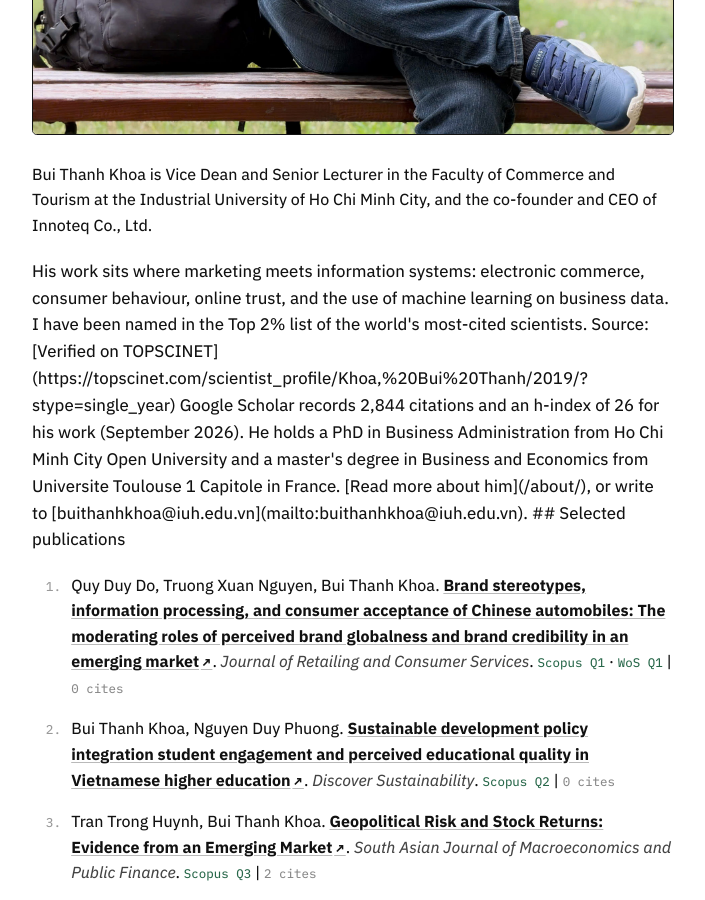
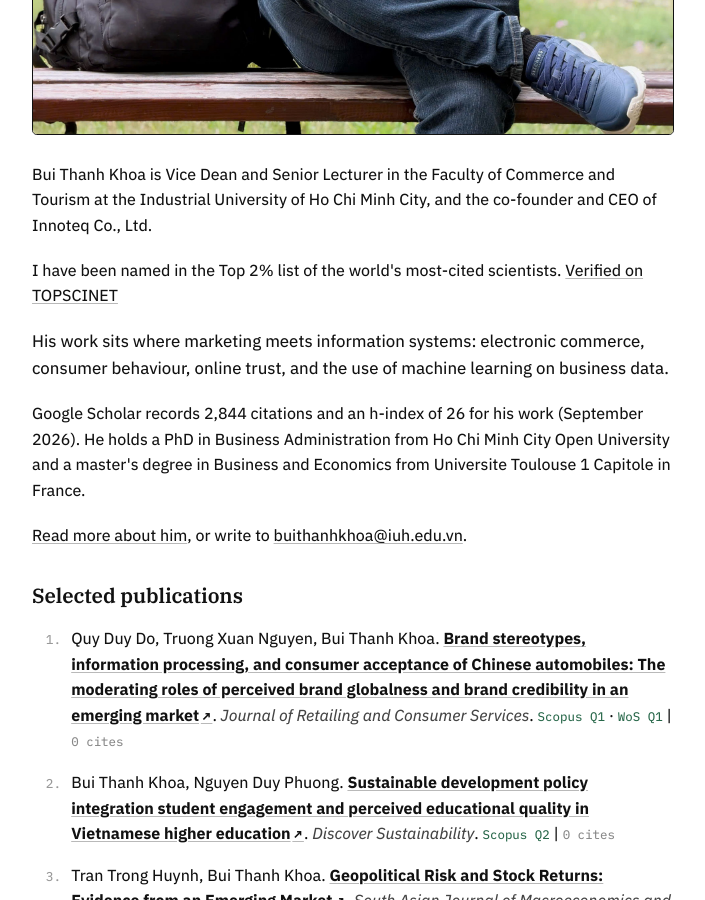
Before and after one commit to KhoaBThanh/KhoaBThanh, a Jekyll site: the page built from index.md, in a window 1280 px wide and 900 px high, scrolled down 672 px. Shown: the whole window, without its empty margins (288-993 px from the left). Built offline with Jekyll 4.4.1, drawn with Linux system fonts in a browser that asks for light colours; some of the changed text lies outside the part shown.

Commit message:
Update homepage scientist recognition

```diff
--- a/index.md
+++ b/index.md
@@ -7,23 +7,25 @@ description: "Bui Thanh Khoa, Vice Dean and Senior Lecturer in the Faculty of Co
 
 <img src="{{ '/assets/images/Khoa2026.jpg' | relative_url }}" alt="Bui Thanh Khoa">
 
-Bui Thanh Khoa is Vice Dean and Senior Lecturer in the Faculty of Commerce and Tourism at the
+<p>Bui Thanh Khoa is Vice Dean and Senior Lecturer in the Faculty of Commerce and Tourism at the
 Industrial University of Ho Chi Minh City, and the co-founder and CEO of
-Innoteq Co., Ltd.
+Innoteq Co., Ltd.</p>
+
+<p>I have been named in the Top 2% list of the world's most-cited scientists.
+<a href="https://topscinet.com/scientist_profile/Khoa,%20Bui%20Thanh/2019/?stype=single_year">Verified on TOPSCINET</a></p>
 
 <p class="lede">His work sits where marketing meets information systems:
 electronic commerce, consumer behaviour, online trust, and the use of machine
-learning on business data.
+learning on business data.</p>
 
-I have been named in the Top 2% list of the world's most-cited scientists. Source: [Verified on TOPSCINET](https://topscinet.com/scientist_profile/Khoa,%20Bui%20Thanh/2019/?stype=single_year)
-
-Google Scholar records 2,844 citations and an h-index of 26 for his work
+<p>Google Scholar records 2,844 citations and an h-index of 26 for his work
 (September 2026). He holds a PhD in Business Administration from Ho Chi Minh
 City Open University and a master's degree in Business and Economics from
-Universite Toulouse 1 Capitole in France.
+Universite Toulouse 1 Capitole in France.</p>
 
-[Read more about him](/about/), or write to
-[buithanhkhoa@iuh.edu.vn](mailto:buithanhkhoa@iuh.edu.vn).
+<p><a href="{{ '/about/' | relative_url }}">Read more about him</a>, or write to
+<a href="mailto:buithanhkhoa@iuh.edu.vn">buithanhkhoa@iuh.edu.vn</a>.
+</p>
 
 ## Selected publications
 
```
